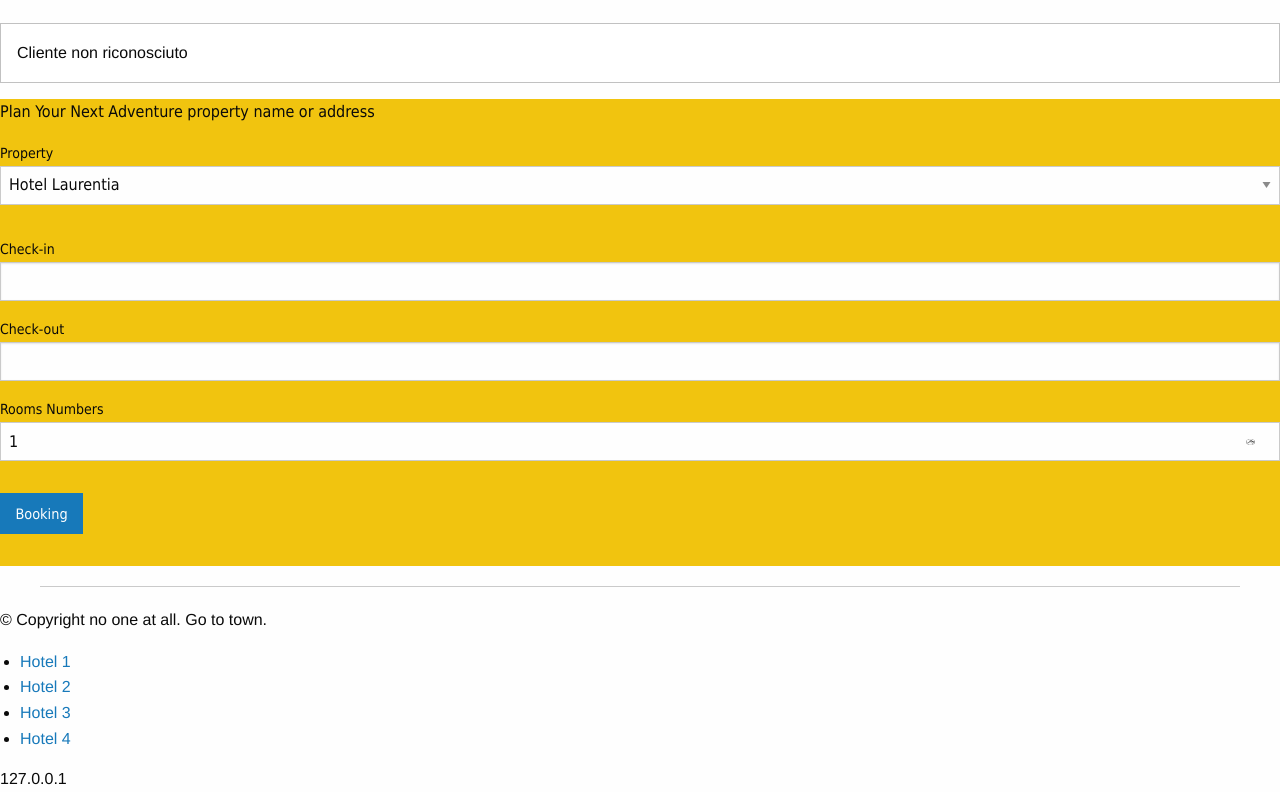
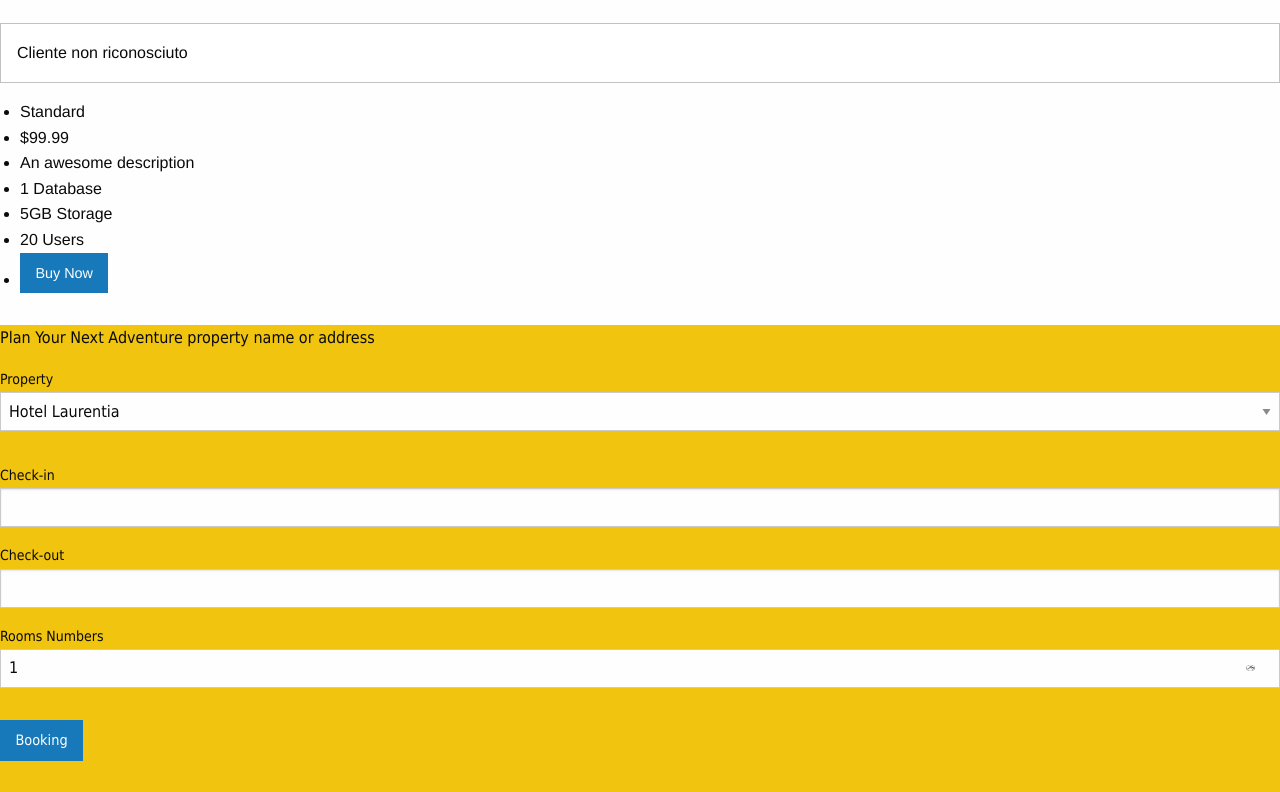
Before and after one commit to maxgambroma/guest, a CodeIgniter app: page /database/index.php/clienti/index in a window 1280 px wide. Shown: the part 735-1527 px from the top of the page. Run offline with CodeIgniter, Linux system fonts and the light colour scheme; data that the repository does not hold is empty; some libraries are stand-ins or nearby versions.

Commit message:
versiono02

```diff
--- a/application/views/clienti_index.php
+++ b/application/views/clienti_index.php
@@ -49,6 +49,7 @@ if ($rs_clienti) {
             (*) Questo servizio è soggetto a disponibilità
         </p>
     </div>
+
     <?php if (isset($punti)) { ?>
         <div class="panel callout radius">
             <p>
@@ -114,6 +115,34 @@ if ($rs_clienti) {
     <?php
 }
 ?>
+
+
+<?php
+
+// conti aperti
+print_r($conti) ;
+
+//foreach ($conti as $key => $value) {
+
+
+
+?>
+
+<ul class="pricing-table">
+  <li class="title">Standard</li>
+  <li class="price">$99.99</li>
+  <li class="description">An awesome description</li>
+  <li class="bullet-item">1 Database</li>
+  <li class="bullet-item">5GB Storage</li>
+  <li class="bullet-item">20 Users</li>
+  <li class="cta-button"><a class="button" href="#">Buy Now</a></li>
+</ul>
+
+
+<?php // } ?>
+
+
+
 <?php if (isset($preno)) { ?>
     <?php foreach ($preno as $key => $row_new) { ?>
         <div>
```
